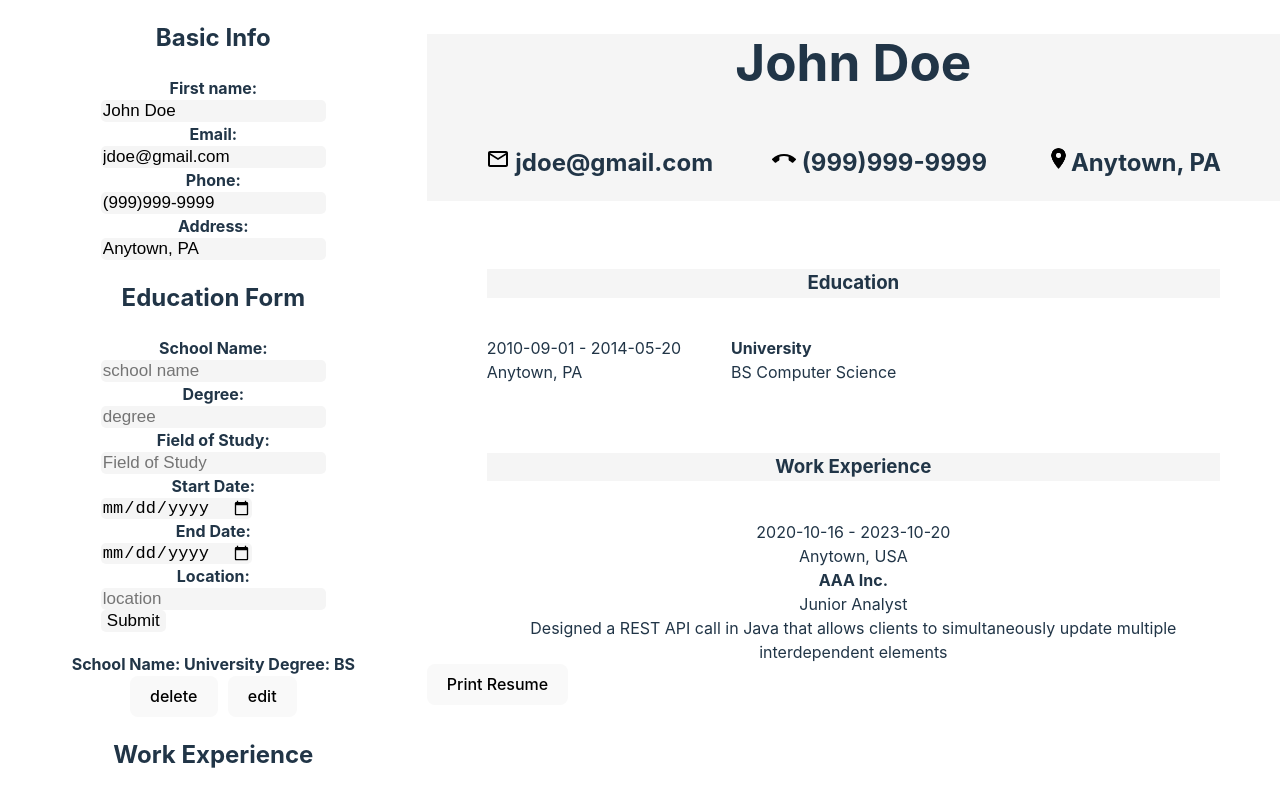
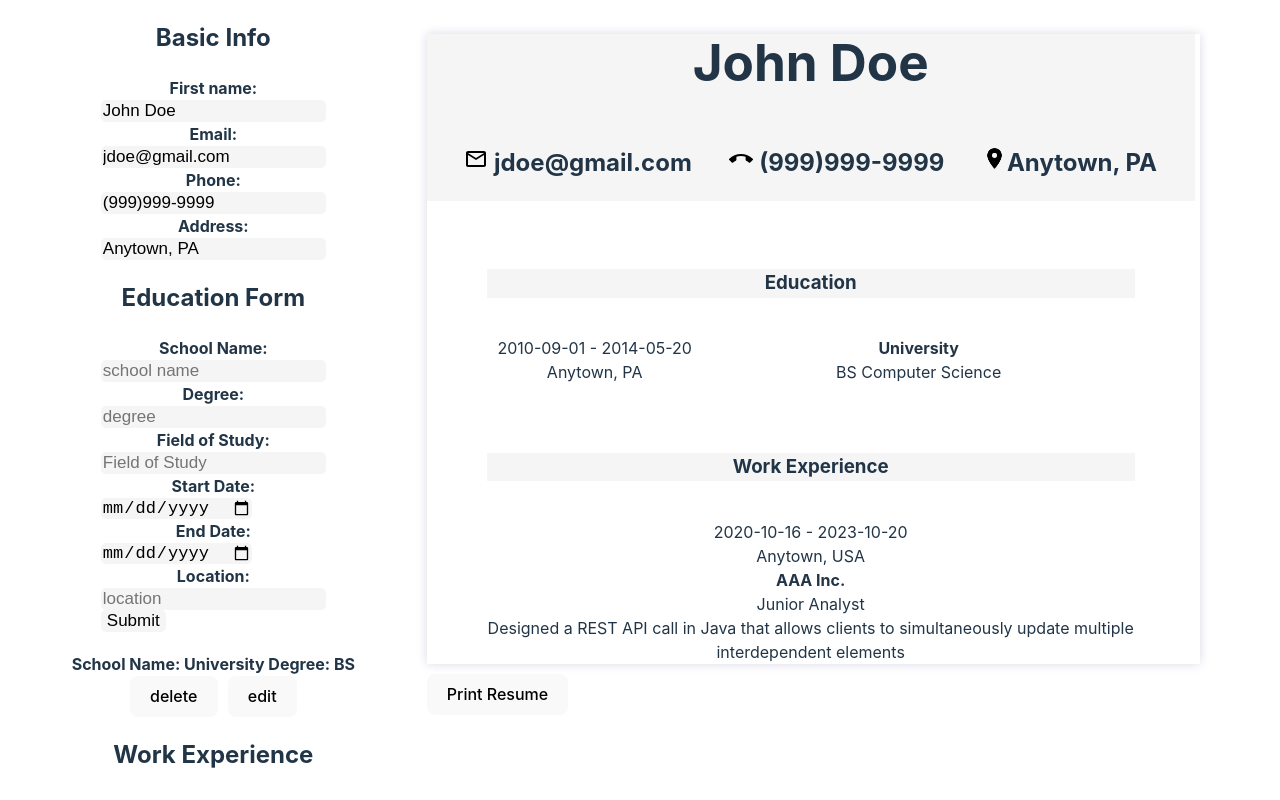
Before and after one commit to CraigMarc/cvBuilder, a React app: page / in a window 1280 px wide. Shown: the top 800 px of the page. Built offline with nearby package versions, Linux system fonts and the light colour scheme; the HTML template or start-up script is replaced by a standard one.

Commit message:
more css

```diff
--- a/src/App.css
+++ b/src/App.css
@@ -129,3 +129,14 @@ textarea {
   padding-top: 20px;
   text-align: center;
 }
+
+.resume {
+  box-shadow: 0 0 10px #d8dae6;
+  text-align: center;
+  padding-right: 5px;
+  width: 90%;
+}
+
+.printButton {
+  padding-top: 10px;
+}
--- a/src/App.jsx
+++ b/src/App.jsx
@@ -204,7 +204,9 @@ function App() {
           schoolData={schoolData}
           workData={workData}
         />
+        <div className="printButton">
         <button onClick={togglePrint}>Print Resume</button>
+        </div>
       </div>
       </div>
 
--- a/src/Resume.jsx
+++ b/src/Resume.jsx
@@ -55,8 +55,8 @@ function Resume(props) {
 
 
     return (
-
-        <div>
+       <div>
+        <div className="resume">
             <header>
 
                 <h1>{data.name}</h1>
@@ -85,7 +85,7 @@ function Resume(props) {
 
 
           </div>
-
+        </div>
 
 
 
```
